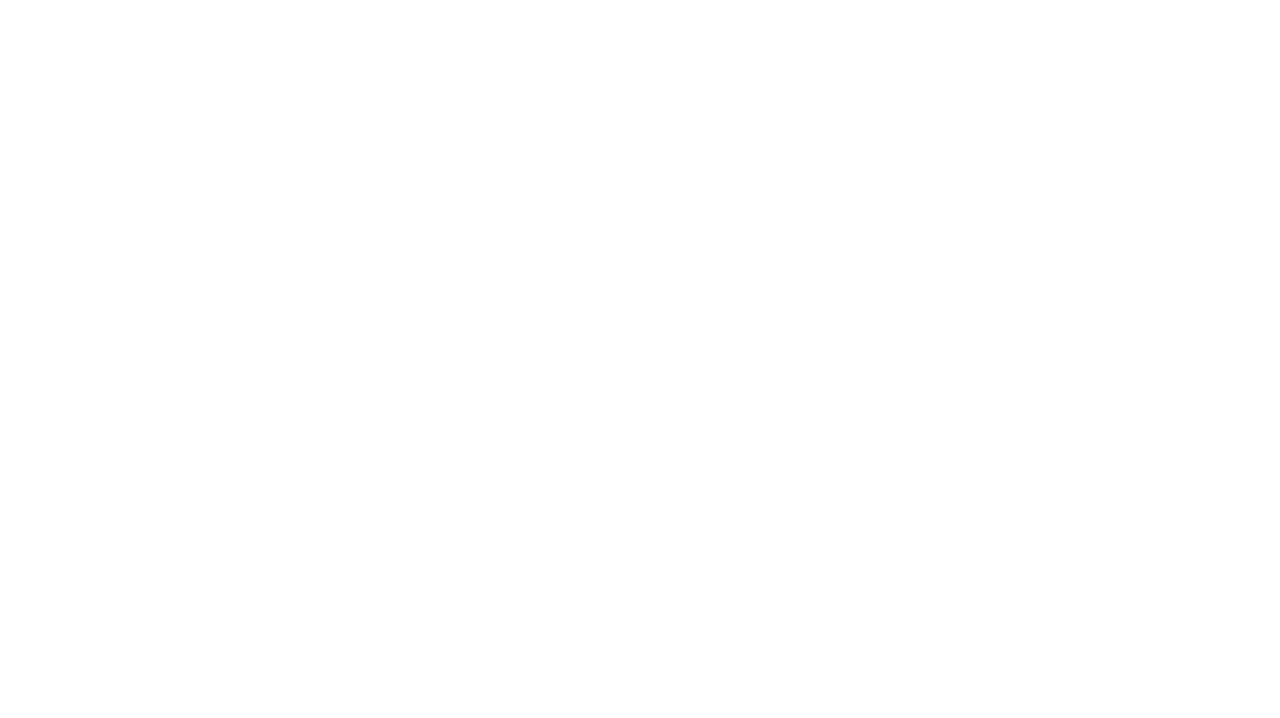
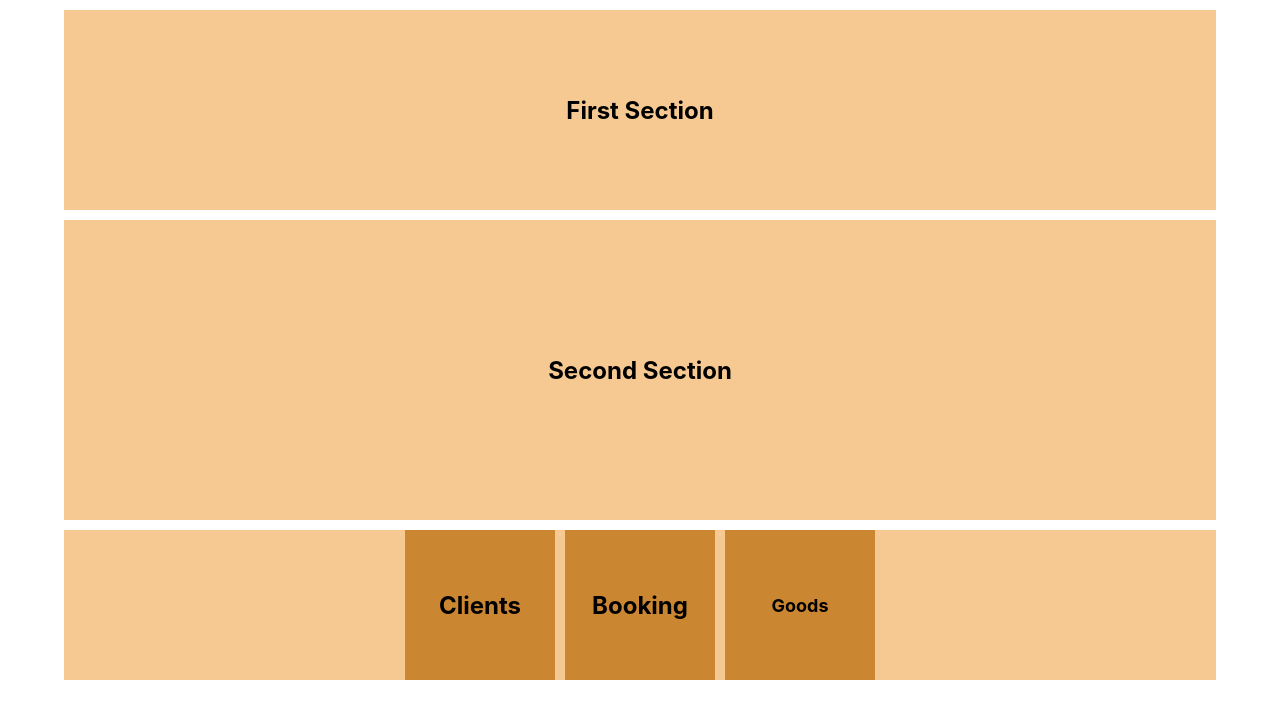
Before and after one commit to razan-zb/RazanSalonWeb, a React (Create React App) app: page /admin in a window 1280 px wide. Before the commit this address had no page. Shown: the top 718 px of the page. Built offline with nearby package versions, Linux system fonts and the light colour scheme.

Commit message:
Add Sections in MainAdminPage

```diff
--- a/src/App.js
+++ b/src/App.js
@@ -3,6 +3,7 @@ import { BrowserRouter as Router, Routes, Route } from 'react-router-dom';
 import MainScreen from './pages/WelcomeLS/MainScreen';
 import SignUpScreen from './pages/WelcomeLS/SignUpScreen';
 import LogInScreen from './pages/WelcomeLS/LogInScreen';
+import MainAdminPage from './pages/admin/MainAdminPage';
 import { I18nextProvider } from 'react-i18next';
 import i18n from './i18n';
 
@@ -16,6 +17,8 @@ const App = () => {
           <Route path="/" element={<MainScreen />} />
           <Route path="/signup" element={<SignUpScreen />} />
           <Route path="/login" element={<LogInScreen />} />
+          <Route path="/admin" element={<MainAdminPage />} />
+
         </Routes>
       </Router>
     </I18nextProvider>
--- a/src/pages/WelcomeLS/LogInScreen.js
+++ b/src/pages/WelcomeLS/LogInScreen.js
@@ -1,12 +1,15 @@
 import React, { useState } from 'react';
 import { useTranslation } from 'react-i18next';
 import { ContainerForLogIn, LogInTitle, InputBox, LoginButton, ButtonText, BackArrow, LogInLabels, Checkbox, ShownPassword,InnerContainer } from './mainPageStyling';
+import { useNavigate } from 'react-router-dom';
 
 const LogInScreen = () => {
   const [passwordVisible, setPasswordVisible] = useState(false);
   const [email, setEmail] = useState('');
   const [password, setPassword] = useState('');
   const { t } = useTranslation();
+  const navigate = useNavigate();
+
 
 
   // Handle password visibility toggle
@@ -16,6 +19,7 @@ const LogInScreen = () => {
 
   const handleLoginPress = () => {
     console.log('Login button clicked');
+    navigate('/admin');
   };
 
 
@@ -59,7 +63,7 @@ const LogInScreen = () => {
 
       {/* Login Button */}
       <LoginButton onClick={handleLoginPress}>
-        <ButtonText>{t('login')}</ButtonText>
+         <ButtonText>{t('login')}</ButtonText>
       </LoginButton>
     </ContainerForLogIn>
   );
--- a/src/pages/WelcomeLS/mainPageStyling.js
+++ b/src/pages/WelcomeLS/mainPageStyling.js
@@ -1,6 +1,7 @@
 import styled from "styled-components";
 import DesktopBackground from '../../assest/images/WelcomeFrameDesktop2.png';
 import MobileBackground from '../../assest/images/WelcomeFrameMobile.png';
+import { Link } from "react-router-dom";
 
 export const WelcomeFrame = styled.div`
   height: 100vh;
@@ -115,8 +116,14 @@ export const LoginButton = styled.button`
   border-radius: 4px;
   cursor: pointer;
   margin-top: 20px;
+  &:hover {
+    background-color: #5A3409;
+  }
 `;
 
+export const StyledLink = styled(Link)`
+  text-decoration: none; /* Remove underline */
+`;
 export const ButtonText = styled.span`
   font-size: 16px;
 `;
--- /dev/null
+++ b/src/pages/admin/Booking.js
@@ -0,0 +1,13 @@
+import React from 'react';
+import { BookingContainer,Temp } from './adminStyling';
+
+const Booking = () => {
+  return (
+    <BookingContainer>
+      <Temp>Booking</Temp>
+    </BookingContainer>
+  );
+};
+
+
+export default Booking;
--- /dev/null
+++ b/src/pages/admin/Clients.js
@@ -0,0 +1,12 @@
+import React from 'react';
+import {ClientsContainer ,Temp } from './adminStyling';
+
+const Clients = () => {
+  return (
+    <ClientsContainer>
+      <Temp>Clients</Temp>
+    </ClientsContainer>
+  );
+};
+
+export default Clients;
--- /dev/null
+++ b/src/pages/admin/FirstSection.js
@@ -0,0 +1,15 @@
+import React from 'react';
+import { FirstSectionContainer,Temp} from './adminStyling';
+
+const FirstSection = () => {
+  return (
+    <FirstSectionContainer>
+      <Temp >First Section</Temp>
+    </FirstSectionContainer>
+  );
+};
+
+
+
+
+export default FirstSection;
--- /dev/null
+++ b/src/pages/admin/MainAdminPage.js
@@ -0,0 +1,25 @@
+import React from 'react';
+import FirstSection from './FirstSection';
+import SecondSection from './SecondSection';
+import Clients from './Clients';
+import Booking from './Booking';
+import { SafeAreaViewS, SmallContainer,Goods, GoodsText } from './adminStyling';
+
+const MainAdminPage = () => {
+  return (
+    <SafeAreaViewS>
+      <FirstSection/>
+      <SecondSection/>
+      <SmallContainer>
+        <Clients/>
+        <Booking/>
+        <Goods><GoodsText>Goods</GoodsText></Goods>
+      </SmallContainer>
+
+    </SafeAreaViewS>
+  );
+};
+
+
+
+export default MainAdminPage;
--- /dev/null
+++ b/src/pages/admin/SecondSection.js
@@ -0,0 +1,14 @@
+import React from 'react';
+import { SecondSectionContainer,Temp } from './adminStyling';
+
+const SecondSection = () => {
+  return (
+    <SecondSectionContainer>
+      <Temp>Second Section</Temp>
+    </SecondSectionContainer>
+  );
+};
+
+
+
+export default SecondSection;
--- /dev/null
+++ b/src/pages/admin/adminStyling.js
@@ -0,0 +1,87 @@
+import styled from 'styled-components';
+
+// SafeAreaView (adjusted for web layout)
+export const SafeAreaViewS = styled.div`
+  display: flex;
+  flex-direction: column;
+  align-items: center;
+  width: 100%;
+`;
+
+
+
+export const Temp = styled.h1`
+  font-size: 24px;
+  font-weight: bold;
+`;
+// SmallContainer
+export const SmallContainer = styled.div`
+  height: 150px;
+  width: 90%;
+  background-color: #F6C992;
+  display: flex;
+  flex-direction: row;
+  justify-content: center;
+  align-items: center;
+  margin-top: 10px;
+  gap: 10px;
+`;
+
+// First Section
+export const FirstSectionContainer = styled.div`
+  height: 200px;
+  width: 90%;
+  background-color: #F6C992;
+  display: flex;
+  justify-content: center;
+  align-items: center;
+  margin-top: 10px;
+`;
+
+// Second Section
+export const SecondSectionContainer = styled.div`
+  height: 300px;
+  width: 90%;
+  background-color: #F6C992;
+  display: flex;
+  justify-content: center;
+  align-items: center;
+  margin-top: 10px;
+`;
+
+// Clients
+export const ClientsContainer = styled.div`
+  height: 150px;
+  width: 150px;
+  background-color: #CB8632;
+  display: flex;
+  justify-content: center;
+  align-items: center;
+`;
+
+// Booking
+export const BookingContainer = styled.div`
+  height: 150px;
+  width: 150px;
+  background-color: #CB8632;
+  display: flex;
+  justify-content: center;
+  align-items: center;
+`;
+
+// Goods
+export const Goods = styled.div`
+  height: 150px;
+  width:150px;
+  background-color: #CB8632;
+  display: flex;
+  justify-content: center;
+  align-items: center;
+`;
+
+// Goods Text
+export const GoodsText = styled.p`
+  font-size: 18px;
+  font-weight: bold;
+  margin: 0;
+`;
```
Also changed, not shown: src/pages/WelcomeLS/MainScreen.js (+4 -4 lines).
